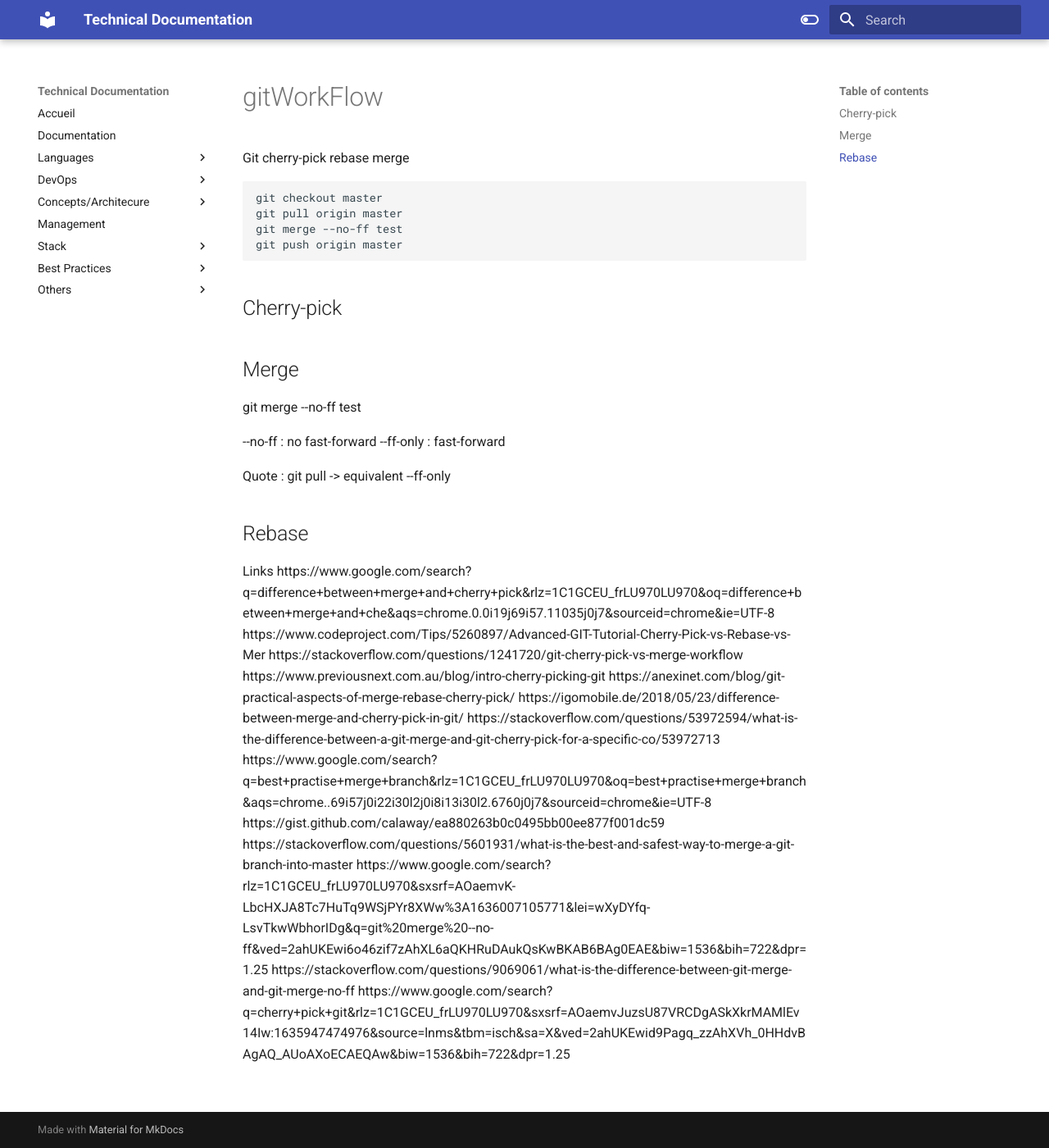
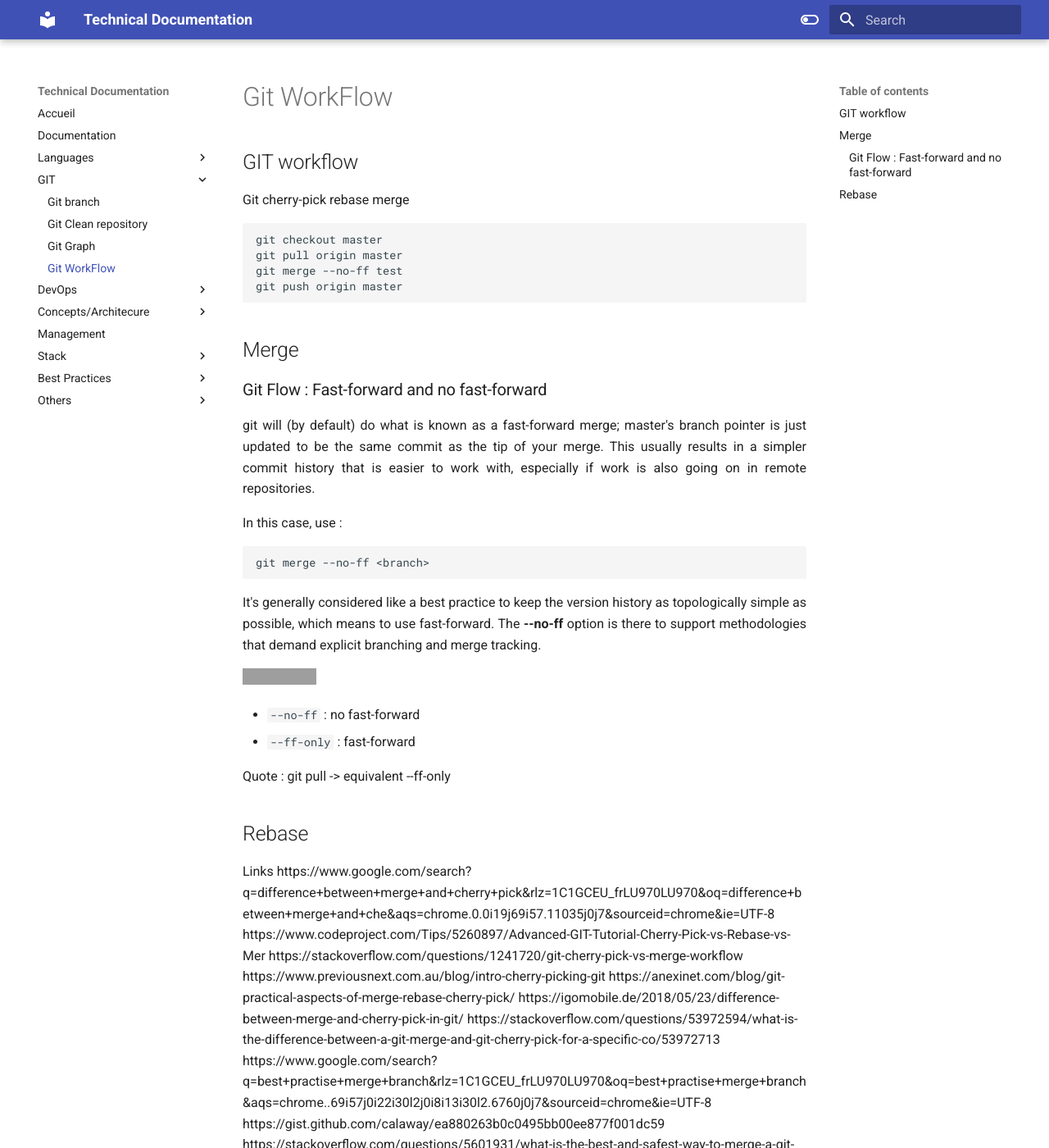
Before and after one commit to AnneLaure57/doc, an MkDocs documentation site: the page built from docs/GIT/gitWorkFlow.md, in a window 1280 px wide and 1400 px high. Shown: the whole window at 82% size. Built offline with MkDocs 1.6.1 and Material for MkDocs 9.7.7, drawn with Linux system fonts in a browser that asks for light colours; some of the changed text lies outside the part shown; grey boxes are pictures that could not be loaded.

Commit message:
Feat : add git files

````diff
--- a/docs/BestPractices/gitGraph.md
+++ /dev/null
@@ -1,3 +0,0 @@
-https://www.google.com/search?q=git+graph+on+one+branch+not+showing+others+branch&rlz=1C1GCEU_frLU970LU970&oq=git+graph+on+one+branch+not+showing+others+branch&aqs=chrome..69i57j69i64.11669j0j4&sourceid=chrome&ie=UTF-8
-
-https://stackoverflow.com/questions/16217363/git-graph-not-showing-branch
--- a/docs/BestPractices/gitWorkFlow.md
+++ b/docs/GIT/gitWorkFlow.md
@@ -1,3 +1,5 @@
+## GIT workflow
+
 Git cherry-pick
 rebase
 merge
@@ -9,14 +11,26 @@ git merge --no-ff test
 git push origin master
 ```
 
-## Cherry-pick
+
 
 ## Merge
 
-git merge --no-ff test
+### Git Flow : Fast-forward and no fast-forward
 
---no-ff : no fast-forward
---ff-only : fast-forward
+<p style="text-align:justify;">git will (by default) do what is known as a fast-forward merge; master's branch pointer is just updated to be the same commit as the tip of your merge. This usually results in a simpler commit history that is easier to work with, especially if work is also going on in remote repositories.</p>
+
+In this case, use :
+
+```
+git merge --no-ff <branch>
+```
+
+<p style="text-align:justify;">It's generally considered like a best practice to keep the version history as topologically simple as possible, which means to use fast-forward. The <b>--no-ff</b> option is there to support methodologies that demand explicit branching and merge tracking.</p>
+
+[![Generic badge](https://aleen42.github.io/badges/src/stackoverflow.svg)](https://stackoverflow.com/questions/16217363/git-graph-not-showing-branch)
+
+* ```--no-ff``` : no fast-forward
+* ```--ff-only``` : fast-forward
 
 Quote : git pull -> equivalent --ff-only
 
@@ -36,3 +50,4 @@ https://stackoverflow.com/questions/5601931/what-is-the-best-and-safest-way-to-m
 https://www.google.com/search?rlz=1C1GCEU_frLU970LU970&sxsrf=AOaemvK-LbcHXJA8Tc7HuTq9WSjPYr8XWw%3A1636007105771&lei=wXyDYfq-LsvTkwWbhorIDg&q=git%20merge%20--no-ff&ved=2ahUKEwi6o46zif7zAhXL6aQKHRuDAukQsKwBKAB6BAg0EAE&biw=1536&bih=722&dpr=1.25
 https://stackoverflow.com/questions/9069061/what-is-the-difference-between-git-merge-and-git-merge-no-ff
 https://www.google.com/search?q=cherry+pick+git&rlz=1C1GCEU_frLU970LU970&sxsrf=AOaemvJuzsU87VRCDgASkXkrMAMlEv14Iw:1635947474976&source=lnms&tbm=isch&sa=X&ved=2ahUKEwid9Pagq_zzAhXVh_0HHdvBAgAQ_AUoAXoECAEQAw&biw=1536&bih=722&dpr=1.25
+https://nvie.com/posts/a-successful-git-branching-model/
--- a/mkdocs.yml
+++ b/mkdocs.yml
@@ -48,6 +48,11 @@ nav:
             - 'Introduction' : TypeScript/indexTypeScript.md
         - 'JAVA':
             - 'Introduction' : JAVA/indexJAVA.md
+    - 'GIT':
+        - 'Git branch': GIT/gitBranch.md
+        - 'Git Clean repository': GIT/gitCleanRepo.md
+        - 'Git Graph': GIT/gitGraph.md
+        - 'Git WorkFlow': GIT/gitWorkFlow.md
     - 'DevOps':
         - 'Docker': DevOps/indexDocker.md
         - 'Heroku': DevOps/indexHeroku.md
````
Also changed, not shown: docs/BestPractices/bestPracticesGit.md (+2 -2 lines), docs/GIT/gitBranch.md (renamed from docs/BestPractices/gitBranch.md, +1 -0 lines), docs/GIT/gitGraph.md (added, +15 -0 lines), docs/GIT/gitCleanRepo.md (renamed from docs/BestPractices/gitCleanRepo.md), docs/images/gitGraph.png (added).
